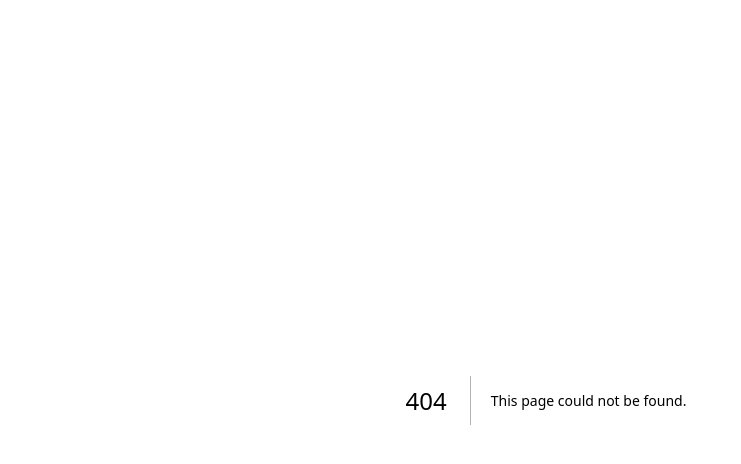
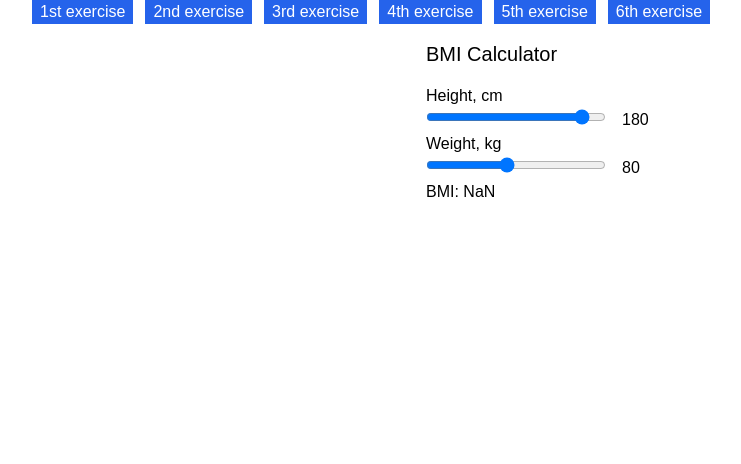
Before and after one commit to mihail-fomin/training-states, a Next.js app: page /6 in a window 1280 px wide. Before the commit this address had no page. Shown: the top 464 px of the page, without its empty margins (94-835 px from the left). Built offline with nearby package versions, Linux system fonts and the light colour scheme.

Commit message:
added bmi calc

```diff
--- a/components/MainMenu.js
+++ b/components/MainMenu.js
@@ -1,13 +1,46 @@
 import Link from "next/link"
 import * as React from "react"
+import { twMerge } from 'tailwind-merge'
+
+function Item({ active, children, onClick }) {
+	const commonCn = `px-2
+		border
+		text-white bg-white
+		`
+	const activeCn = active ? `
+	text-white bg-blue-600
+	` : ``
+
+	return (
+		<Link className={twMerge(commonCn + activeCn)} onClick={onClick} >
+			{children}
+		</Link>
+	)
+}
+function LinkList({ items }) {
+	const [activeIndex, setactiveIndex] = React.useState(0)
+
+	return (
+		<div>
+			{
+				items.map((item, index) => {
+					return <Item active={activeIndex == index} onClick={() => setactiveIndex(index)}>
+						{item}
+					</Item>
+				})
+			}
+		</div>
+	)
+}
 
 export function MainMenu() {
+
 	return <div className="flex gap-3 mb-4">
 		<Link className="px-2 text-white bg-blue-600" href='/'>1st exercise</Link>
-		<Link className="px-2 text-white bg-blue-600 " href='/2'>2nd exercise</Link>
+		<Link className="px-2 text-white bg-blue-600" href='/2'>2nd exercise</Link>
 		<Link className="px-2 text-white bg-blue-600" href='/3'>3rd exercise</Link>
 		<Link className="px-2 text-white bg-blue-600" href='/4'>4th exercise</Link>
 		<Link className="px-2 text-white bg-blue-600" href='/5'>5th exercise</Link>
-
+		<Link className="px-2 text-white bg-blue-600" href='/6'>6th exercise</Link>
 	</div>
 }
--- a/pages/5.js
+++ b/pages/5.js
@@ -21,6 +21,21 @@ export default function CollorChooser() {
 		return `rgba(${red},${green},${blue}, 1)`
 	}
 
+	function RGBToHex(red, green, blue) {
+		let r = red.toString(16);
+		let g = green.toString(16);
+		let b = blue.toString(16);
+
+		if (r.length == 1)
+			r = "0" + r;
+		if (g.length == 1)
+			g = "0" + g;
+		if (b.length == 1)
+			b = "0" + b;
+
+		return "#" + r + g + b;
+	}
+
 	return (
 		<>
 			<Container>
@@ -30,6 +45,7 @@ export default function CollorChooser() {
 					<p>R</p>
 					<input
 						className='w-3/4 mr-4'
+						value={red}
 						name='red'
 						type='range'
 						min='0'
@@ -39,6 +55,7 @@ export default function CollorChooser() {
 					<p>G</p>
 					<input
 						className='w-3/4 mr-4'
+						value={green}
 						name='green'
 						type='range'
 						min='0'
@@ -48,18 +65,19 @@ export default function CollorChooser() {
 					<p>B</p>
 					<input
 						className='w-3/4 mr-4'
+						value={blue}
 						name='blue'
 						type='range'
 						min='0'
 						max='255'
 						onChange={onBlueChange} />
 					<label for='blue'>{blue}</label>
-				</div>
-				<div
-					style={{ background: formatRGB(red, green, blue) }}
-					className='mx-auto my-4 aspect-square w-60'
-				>
-
+					<div
+						style={{ background: formatRGB(red, green, blue) }}
+						className='my-4 aspect-square w-60'
+					/>
+					<div>dec: rgba({red}, {green}, {blue}, 1)</div>
+					{/* <div>hex: {RGBToHex()}</div> */}
 				</div>
 			</Container>
 		</>
--- /dev/null
+++ b/pages/6.js
@@ -0,0 +1,55 @@
+import * as React from 'react'
+import { MainMenu } from '../components/MainMenu'
+import Container from '../components/Container'
+
+export default function CollorChooser() {
+	const [height, setHeight] = React.useState(180);
+	const [weight, setweight] = React.useState(80);
+
+	function onHeightChange(event) {
+		setHeight(event.target.value);
+		console.log(height);
+	}
+	function onWeightChange(event) {
+		setweight(event.target.value);
+		console.log(weight);
+	}
+
+	function calculateBMI(height, weight) {
+		return weight / Math.pow(height, 2)
+	}
+
+	return (
+		<>
+			<Container>
+				<MainMenu />
+				<div className='mx-auto w-[240px]'>
+					<h1 className='my-4 text-xl'>BMI Calculator</h1>
+					<p>Height, cm</p>
+					<input
+						className='w-3/4 mr-4'
+						value={height}
+						name='height'
+						type='range'
+						min='0'
+						max='200'
+						onChange={onHeightChange} />
+					<label for='height'>{height}</label>
+					<p>Weight, kg</p>
+					<input
+						className='w-3/4 mr-4'
+						value={weight}
+						name='weight'
+						type='range'
+						min='0'
+						max='180'
+						onChange={onWeightChange} />
+					<label for='weight'>{weight}</label>
+					<div
+					/>
+					<div>BMI: {calculateBMI()} </div>
+				</div>
+			</Container>
+		</>
+	)
+}
--- a/pages/index.js
+++ b/pages/index.js
@@ -6,8 +6,10 @@ import Container from "../components/Container"
 
 
 function Item({ active, children, onClick }) {
-	const commonCn = `flex inline-center cursor-pointer text-black justify-center w-full p-2 text-xl text-left border-2 border-gray-400 rounded`
-	const activeCn = active ? `text-white bg-blue-600` : ``
+	const commonCn = `flex inline-center cursor-pointer justify-center w-full p-2 text-xl text-left border-2 border-gray-400 rounded`
+	const activeCn = active ? `
+	text-white bg-blue-600
+	` : ``
 
 	return (
 		<div className={twMerge(commonCn + activeCn)} onClick={onClick} >
@@ -17,7 +19,6 @@ function Item({ active, children, onClick }) {
 }
 
 function Accordion({ items }) {
-
 	const [activeIndex, setactiveIndex] = React.useState(0)
 
 	return (
```
